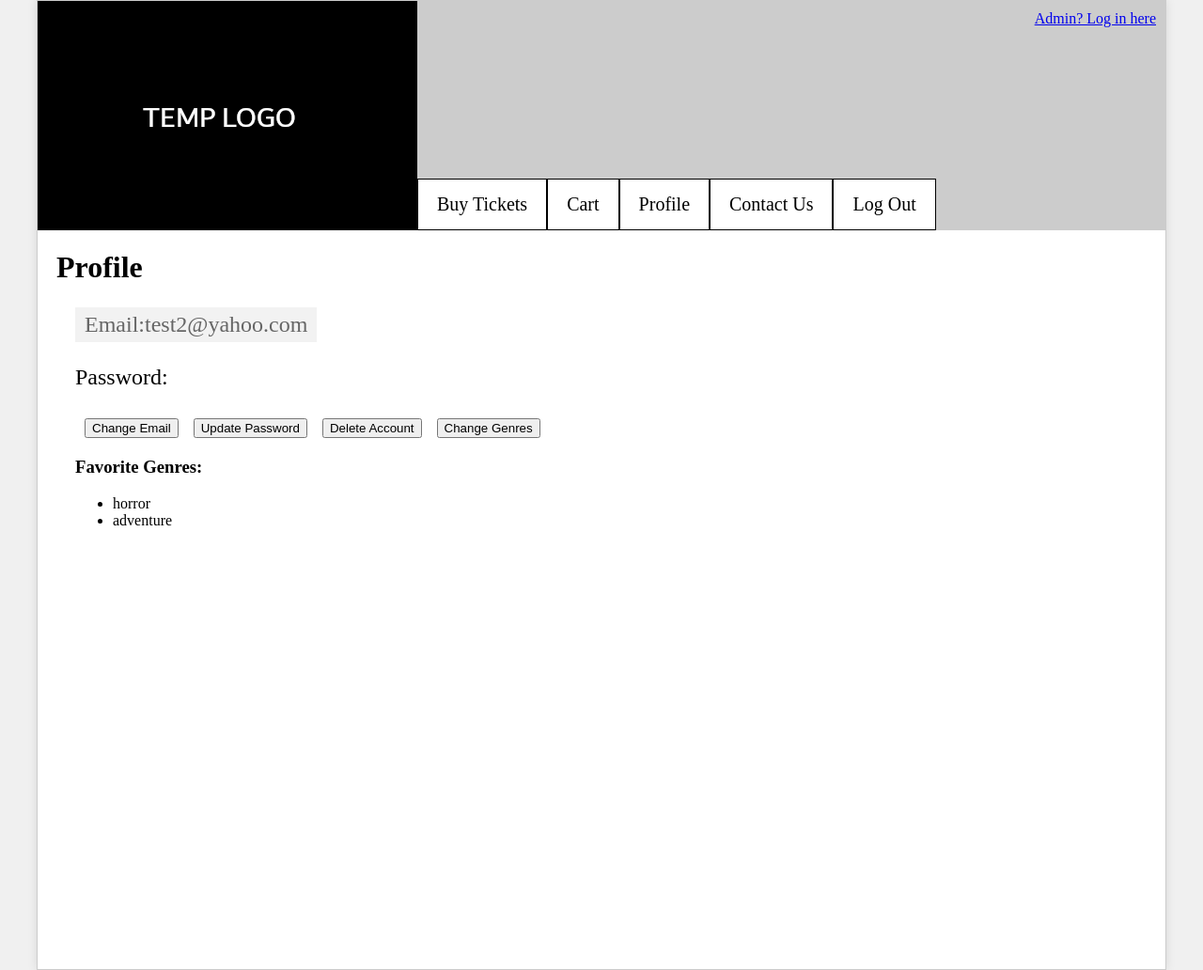
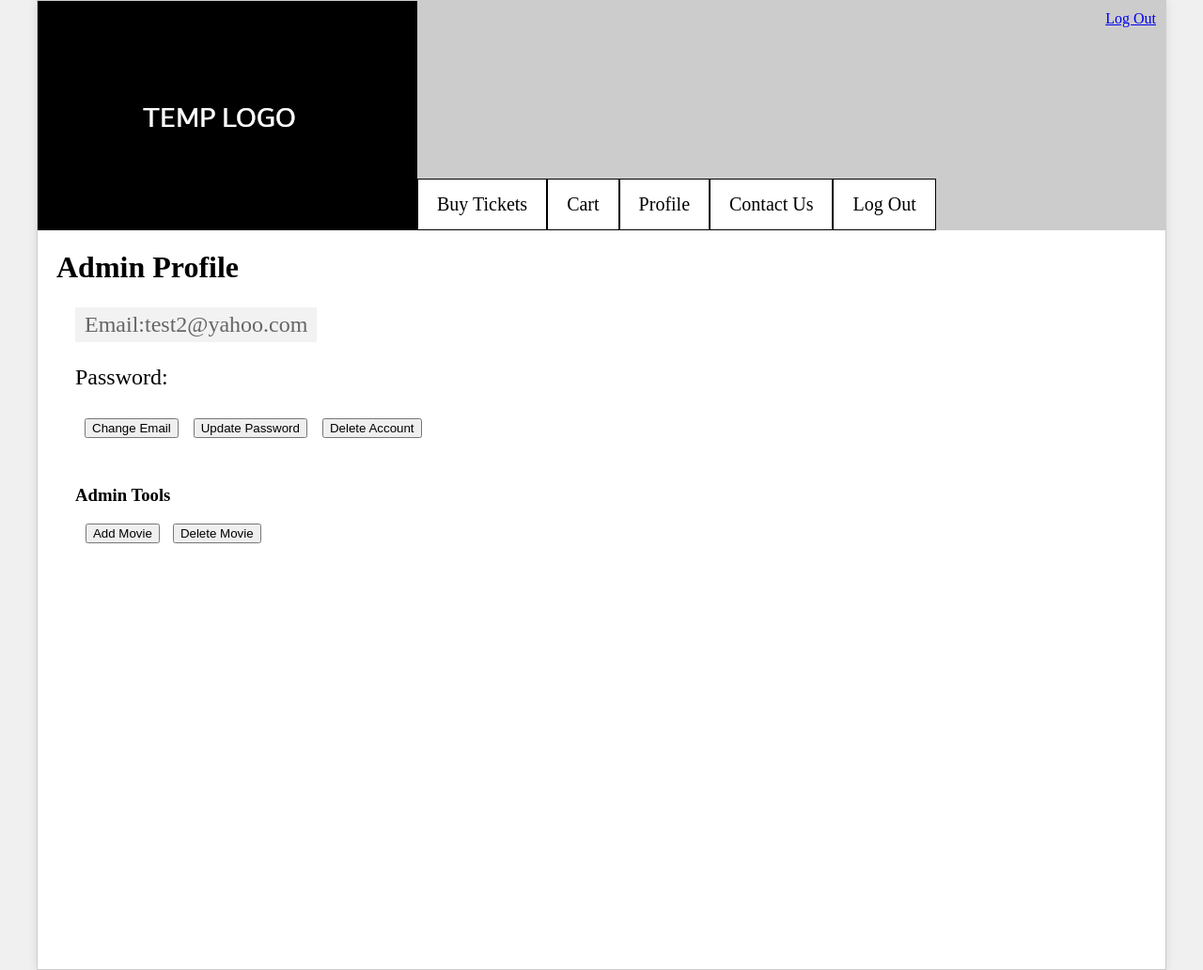
Before and after one commit to MColombo00/CSC330-TheaterHub, a Flask app: page /profile in a window 1280 px wide. Shown: the whole page at 94% size. Run offline with Flask 3, Linux system fonts and the light colour scheme; a user stored in the database is signed in; data comes from the database, SQL or seed files in the repository; parts of the project's set-up code (start-up, migrations or seed data) failed here and were passed over.

Commit message:
add and remove movie buttons that only show on profile when admin is logged in as well as admin logout added

```diff
--- a/app/routes.py
+++ b/app/routes.py
@@ -201,7 +201,7 @@ def admin_login():
     if admin:
         password = admin[1]
         if password == inputted_password:
-            session['logged_in'] = True
+            session['admin_logged_in'] = True
             session['email'] = email
             session['password'] = password
             return redirect(url_for('landing_page'))
@@ -212,6 +212,11 @@ def admin_login():
 @app.route('/logout')
 def logout():
     session.pop('logged_in', None)
+    return redirect(url_for('landing_page'))
+
+@app.route('/admin_logout')
+def admin_logout():
+    session.pop('admin_logged_in', None)
     return redirect(url_for('landing_page'))
 
 @app.route('/change_email_handler', methods=['POST'])
--- a/app/templates/base.html
+++ b/app/templates/base.html
@@ -8,7 +8,8 @@
 <body>
            <div class="content">
               <div class="upper-banner-background"></div>
-              <a href="/admin_login" class="admin-login">Admin? Log in here</a>
+              <a class="admin-login" href="{% if session.admin_logged_in %}/admin_logout{% else %}/admin_login{% endif %}">
+               {% if session.admin_logged_in %}Log Out{% else %}Admin? Log in here{% endif %}</a>
               <div class="logo-container">
                  <a href="/">
                  <div class="logo" id="logo">
--- a/app/templates/profile.html
+++ b/app/templates/profile.html
@@ -1,6 +1,28 @@
 {% extends "base.html" %}
 {% block title %}TheaterHub - Profile{% endblock %}
 {% block content %}
+    {% if session.admin_logged_in %}
+    <div class="profile" style="margin-left:20px;">
+        <h1 class="section-title">Admin Profile</h1>
+        <div class="profile-info" style="margin-left:20px;">
+            <h2 style="font-weight: normal;">
+                <p><span style="background-color: #f2f2f2; color: #666; display: inline-block; padding: 5px 10px;">Email:{{ session.email }}</span></p>
+                <!-- Display password with asterisks -->
+                <p>Password: {{ '*' * session.password|length }}</p>
+                <div class="button-container">
+                    <a href="change_email"><button type="button">Change Email</button></a>
+                    <a href="update_password"><button type="button">Update Password</button></a>
+                    <a href="delete_account"><button type="button">Delete Account</button></a>
+                </div>
+                <h3 style="margin-top: 50px;">Admin Tools</h3>
+                <div class="button-container" style="margin-left: -170px;">
+                    <a href="add_movie"><button type="button">Add Movie</button></a>
+                    <a href="delete_movie"><button type="button">Delete Movie</button></a>
+                </div>
+            </h2>
+        </div>
+    </div>
+    {% else %}
         {% if session.logged_in %}
             <div class="profile" style="margin-left:20px;">
                 <h1 class="section-title">Profile</h1>
@@ -30,4 +52,5 @@
                 <a class="login-link" href="log_in">Log in here</a>
             </div>
         {% endif %}
+    {% endif %}
 {% endblock %}
```
Lines whose indentation alone changed are shown as unchanged.
